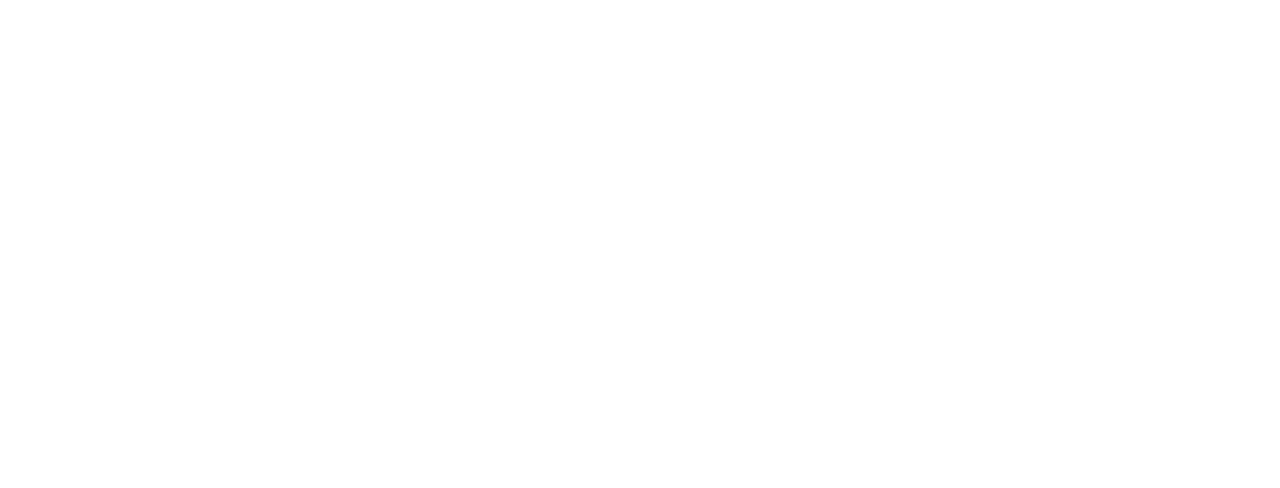
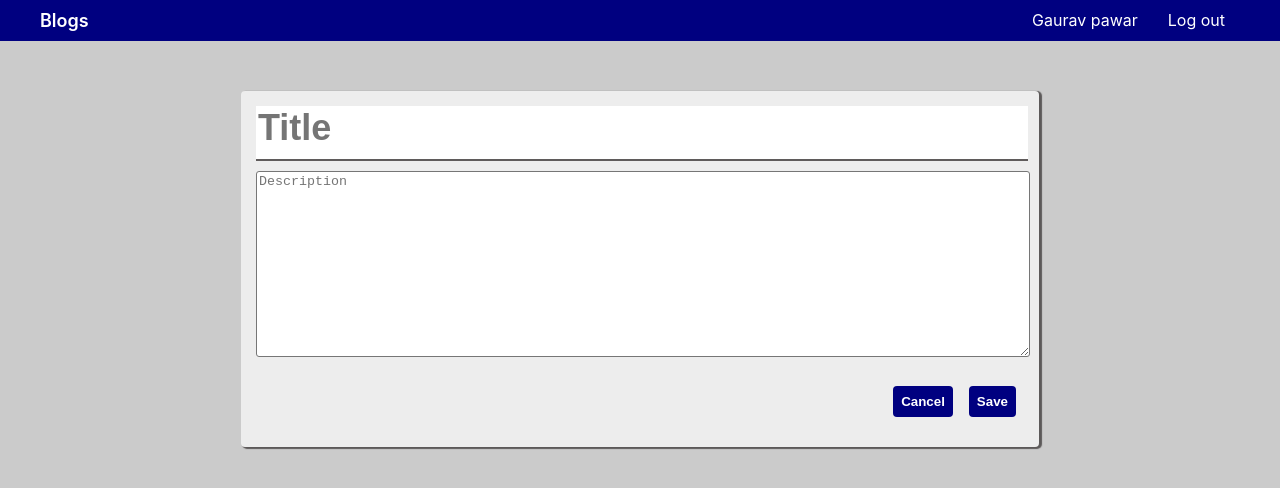
Before and after one commit to GauravPawar1256/blogs-app, a React (Create React App) app: page /title/1 in a window 1280 px wide. Before the commit this address had no page. Shown: the top 488 px of the page. Built offline with nearby package versions, Linux system fonts and the light colour scheme; no server answers.

Commit message:
call api for edit button

```diff
--- a/db.json
+++ b/db.json
@@ -75,18 +75,29 @@
       "userName": "gp",
       "email_id": "gp@123",
       "password": "123"
+    },
+    {
+      "id": "62ef",
+      "userName": "",
+      "email_id": "",
+      "password": ""
     }
   ],
   "userblog": [
     {
-      "id": "017c",
-      "title": "grv",
-      "description": "wsywstgsytwdyws\njfwsydwfchw\n;whusftwf\n\nwskgytxfyws\nshfxytsfsyws\nwidsutrstfws\nwsouwdrsw\n"
+      "title": "gaurav (grv)",
+      "description": "dwjgdehgwgduyegwuydguehkdf\nhewugduewwfciuerhfduyerwif\nedue2gduygeudyed\neodydtyegd",
+      "id": "3f29"
     },
     {
-      "id": "6a3b",
-      "title": "pawar",
-      "description": "wsywstgsytwdyws\njfwsydwfchw\n;whusftwf\n\nwskgytxfyws\nshfxytsfsyws\nwidsutrstfws\nwsouwdrsw"
+      "id": "9f9d",
+      "title": "GRV",
+      "description": "Hello, my name is Gaurav Pawar. I am a passionate web developer with experience in React, JavaScript, and building dynamic web applications. I enjoy creating user-friendly interfaces and solving real-world problems through code. I recently worked on projects where I designed and implemented blog management systems using React and Axios for seamless front-end and back-end communication. 🙌👍"
+    },
+    {
+      "id": "e734",
+      "title": "shardul",
+      "description": "Hello, my name is Shardul Pawar. I am a passionate web developer with experience in React, JavaScript, and building dynamic web applications. I enjoy creating user-friendly interfaces and solving real-world problems through code. I recently worked on projects where I designed and implemented blog management systems using React and Axios for seamless front-end and back-end communication."
     }
   ]
 }
--- a/src/App.js
+++ b/src/App.js
@@ -23,6 +23,7 @@
           <Route path='/' element={<Loginregister/>}/>
           <Route path='/register' element={<Register/>}/>
           <Route path='/login' element={<Login/>}/>
+          <Route path='/title/:id' element={<Textbox/>}/>
           <Route path='/title' element={<Textbox/>}/>
           <Route path='/blogs' element={<Helloworld/>}/>
 
--- a/src/Components/Helloworld/Helloworld.js
+++ b/src/Components/Helloworld/Helloworld.js
@@ -50,6 +50,12 @@
 
 
 }
+// //  function handleEditBlog(id){
+//         navigate(`/title/${id}`);
+
+//     }
+
+
 
 
     return (
@@ -88,7 +94,7 @@
                         <span><button className='buttonsicons12'><i class="fa fa-thumbs-down" aria-hidden="true"></i></button></span>
                     </div>
                     <div>
-                        <span><button className='buttonsicons'>Edit <i class="fa fa-pencil" aria-hidden="true"></i></button></span>
+                        <span><button className='buttonsicons'onClick={() => navigate(`/title/${singleElement.id}`)}>Edit <i class="fa fa-pencil" aria-hidden="true"></i></button></span>
                         <span><button className='buttonsicons12' onClick={() => handleDeleteBlog(singleElement.id)}>Delete <i class="fa fa-trash-o" aria-hidden="true"></i></button></span>
                     </div>
                 </div>
--- a/src/Components/Textbox/Textbox.js
+++ b/src/Components/Textbox/Textbox.js
@@ -1,47 +1,78 @@
-import { useNavigate } from 'react-router-dom';
+import { useNavigate, useParams } from 'react-router-dom';
 import './Textbox.css'
-import { useState } from 'react';
+import { useEffect, useState } from 'react';
 import axios from 'axios';
-function Textbox(){
-    const [userBlog, setuserBlog]=useState({title:"",description:""})
-    function handletitle(event){
-        let blog={...userBlog}
-        blog["title"]=event.target.value;
+function Textbox() {
+    const [userBlog, setuserBlog] = useState({ title: "", description: "" })
+    const { id } = useParams();
+    function handletitle(event) {
+        let blog = { ...userBlog }
+        blog["title"] = event.target.value;
         setuserBlog(blog)
     }
-    function handleDescription(event){
-        let blog={...userBlog}
-        blog["description"]=event.target.value;
+    function handleDescription(event) {
+        let blog = { ...userBlog }
+        blog["description"] = event.target.value;
         setuserBlog(blog)
     }
-    function handlesave(){
+    function handlesave1() {
         console.log(userBlog);
-        axios.post('http://localhost:3001/userblog',userBlog)
+        axios.post('http://localhost:3001/userblog', userBlog)
         navigate("/blogs");
+
     }
-    const navigate =useNavigate();
-    const navigateToLogin=()=>{
+    useEffect(() => {
+        axios.get(`http://localhost:3001/userblog/${id}`)
+            .then(response => {
+                setuserBlog({
+                    title: response.data.title,
+                    description: response.data.description
+                })
+
+            })
+            .catch(err => console.error("erroe editing blog", err));
+    }, [id]);
+    function handleSave() {
+        if (id) {
+            // Update existing blog
+            axios.put(`http://localhost:3001/userblog/${id}`, userBlog)
+                .then((response) => {
+                    alert("Blog updated successfully");
+                    console.log("blog edited successfully", response.data);
+                    navigate("/blogs"); // just navigate, no POST
+                })
+                .catch(err => console.error(err));
+        } else {
+            // Create new blog
+            handlesave1(); // handles POST
+        }
+    }
+
+
+
+    const navigate = useNavigate();
+    const navigateToLogin = () => {
         navigate("/login")
     }
-    return(
+    return (
         <div className="background1">
             <div className="header1">
                 <div className="headername1">Blogs</div>
-               <div>
-                <span className="headerlinks1">Gaurav pawar</span>
-                <span className="headerlinks1" onClick={navigateToLogin}>Log out</span>
+                <div>
+                    <span className="headerlinks1">Gaurav pawar</span>
+                    <span className="headerlinks1" onClick={navigateToLogin}>Log out</span>
                 </div>
             </div>
             <div className='titlesection1'>
-                <input type='text' placeholder='Title' className='title1' value={userBlog.title} onChange={handletitle}/>
+                <input type='text' placeholder='Title' className='title1' value={userBlog.title} onChange={handletitle} />
 
 
                 <div>
-                    <textarea type='text' placeholder='Description' className='textarea1'value={userBlog.description} onChange={handleDescription}/>
+                    <textarea type='text' placeholder='Description' className='textarea1' value={userBlog.description} onChange={handleDescription} />
                 </div>
                 <div className='buttonsection12'>
                     <button className='buttonsection1'>Cancel</button>
-                    <button className='buttonsection1' onClick={handlesave}>Save</button>
+                    <button className='buttonsection1' onClick={handleSave}>Save</button>
                 </div>
             </div>
 
```
